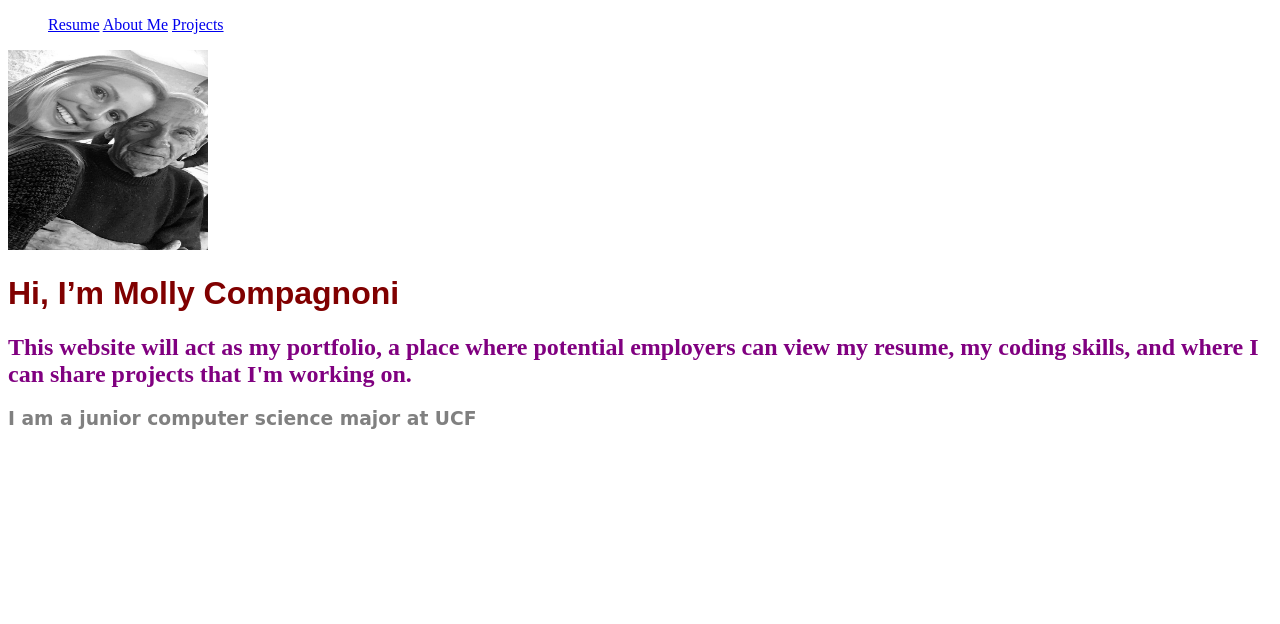
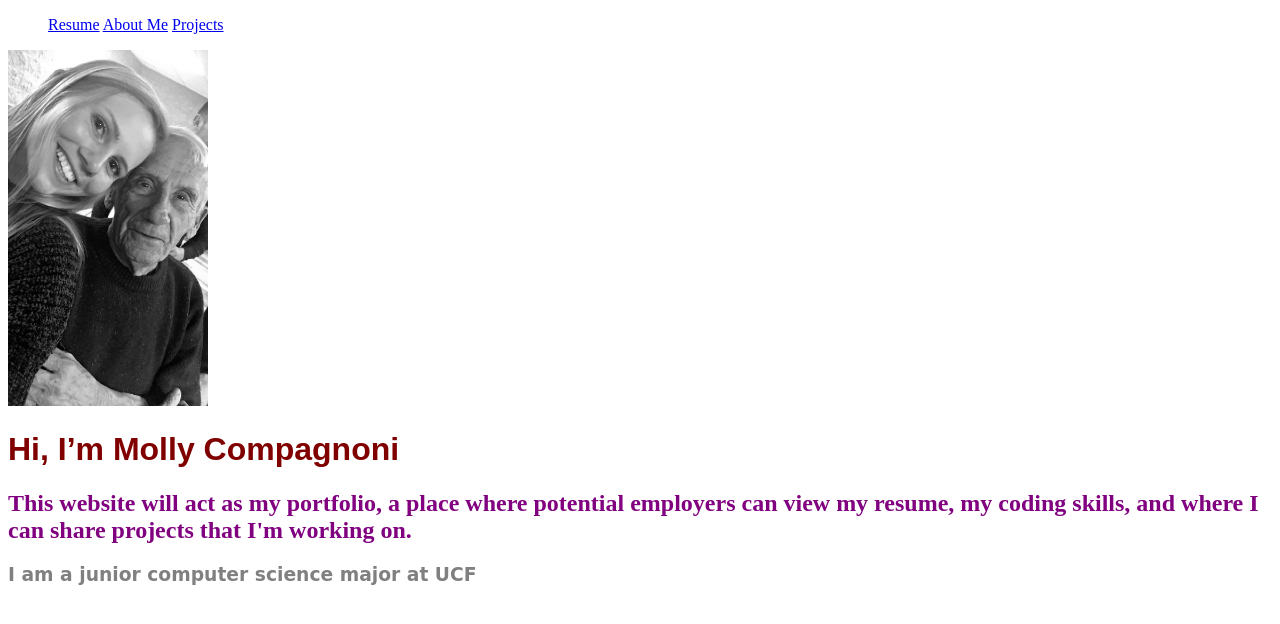
Before and after one commit to mollycomp/mollycomp.github.io, a plain HTML site: page index.html in a window 1280 px wide. Drawn offline with Linux system fonts and the light colour scheme.

Commit message:
Update index.html

```diff
--- a/index.html
+++ b/index.html
@@ -15,7 +15,7 @@
   </div>
 
     <div class = "media">
-    <img src = "menpop.jpg" alt = "me and pop" width = 200 height =200>
+    <img src = "menpop.jpg" alt = "me and pop" width = 200>
     </div>
 
   <div class = "main">
```
